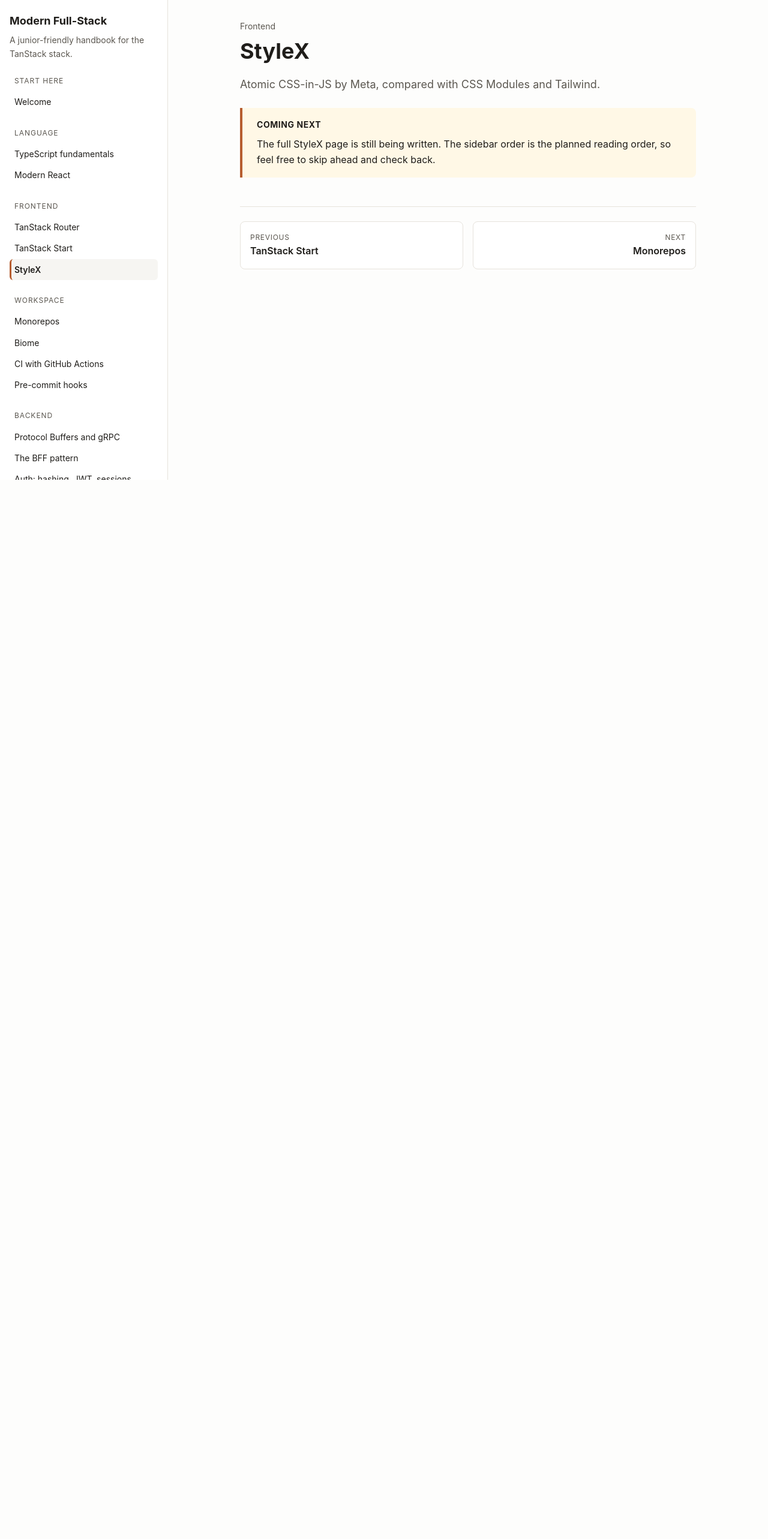
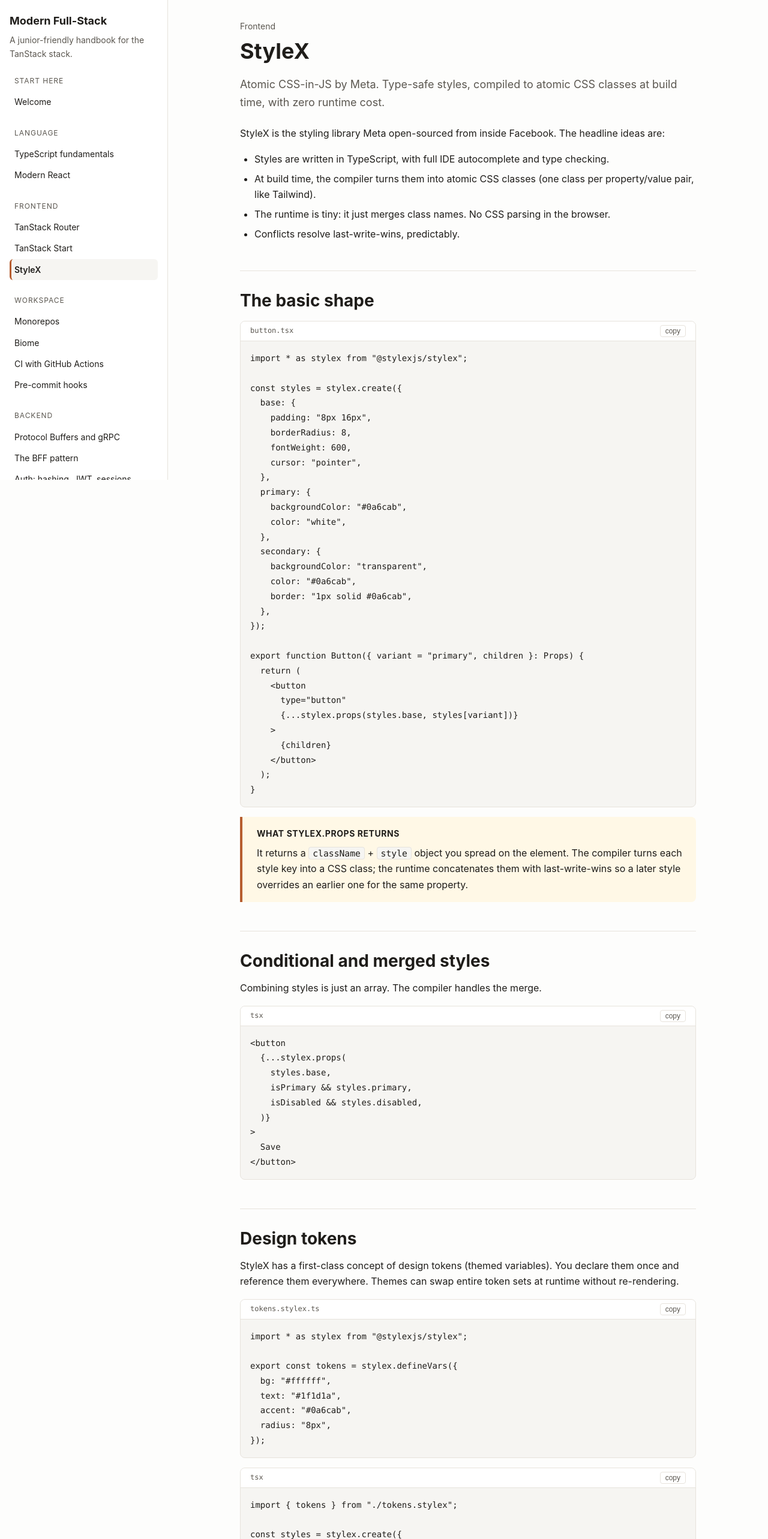
Before and after one commit to edriso/modern-fullstack-by-example, a React (Vite) app: page /stylex in a window 1280 px wide. Shown: the top 2566 px of the page at 60% size. Before the commit the page ends 800 px from the top, so only its background shows below. Built offline with nearby package versions, Linux system fonts and the light colour scheme.

Commit message:
docs: StyleX page

```diff
--- a/src/routes/stylex.tsx
+++ b/src/routes/stylex.tsx
@@ -1,5 +1,7 @@
 import { createFileRoute } from "@tanstack/react-router";
-import { Stub } from "../components/Stub";
+import { Callout } from "../components/Callout";
+import { CodeBlock } from "../components/CodeBlock";
+import { Compare } from "../components/Compare";
 import { TopicLayout } from "../components/TopicLayout";
 
 export const Route = createFileRoute("/stylex")({
@@ -12,9 +14,159 @@
 			slug="/stylex"
 			group="Frontend"
 			title="StyleX"
-			tagline="Atomic CSS-in-JS by Meta, compared with CSS Modules and Tailwind."
+			tagline="Atomic CSS-in-JS by Meta. Type-safe styles, compiled to atomic CSS classes at build time, with zero runtime cost."
 		>
-			<Stub what="StyleX" />
+			<p>
+				StyleX is the styling library Meta open-sourced from inside Facebook. The
+				headline ideas are:
+			</p>
+			<ul>
+				<li>Styles are written in TypeScript, with full IDE autocomplete and type checking.</li>
+				<li>At build time, the compiler turns them into atomic CSS classes (one class per property/value pair, like Tailwind).</li>
+				<li>The runtime is tiny: it just merges class names. No CSS parsing in the browser.</li>
+				<li>Conflicts resolve last-write-wins, predictably.</li>
+			</ul>
+
+			<h2>The basic shape</h2>
+			<CodeBlock lang="tsx" filename="Button.tsx">{`import * as stylex from "@stylexjs/stylex";
+
+const styles = stylex.create({
+  base: {
+    padding: "8px 16px",
+    borderRadius: 8,
+    fontWeight: 600,
+    cursor: "pointer",
+  },
+  primary: {
+    backgroundColor: "#0a6cab",
+    color: "white",
+  },
+  secondary: {
+    backgroundColor: "transparent",
+    color: "#0a6cab",
+    border: "1px solid #0a6cab",
+  },
+});
+
+export function Button({ variant = "primary", children }: Props) {
+  return (
+    <button
+      type="button"
+      {...stylex.props(styles.base, styles[variant])}
+    >
+      {children}
+    </button>
+  );
+}`}</CodeBlock>
+
+			<Callout kind="note" title="What stylex.props returns">
+				<p>
+					It returns a <code>className</code> + <code>style</code> object you spread on
+					the element. The compiler turns each style key into a CSS class; the
+					runtime concatenates them with last-write-wins so a later style overrides
+					an earlier one for the same property.
+				</p>
+			</Callout>
+
+			<h2>Conditional and merged styles</h2>
+			<p>
+				Combining styles is just an array. The compiler handles the merge.
+			</p>
+			<CodeBlock lang="tsx">{`<button
+  {...stylex.props(
+    styles.base,
+    isPrimary && styles.primary,
+    isDisabled && styles.disabled,
+  )}
+>
+  Save
+</button>`}</CodeBlock>
+
+			<h2>Design tokens</h2>
+			<p>
+				StyleX has a first-class concept of design tokens (themed variables). You
+				declare them once and reference them everywhere. Themes can swap entire token
+				sets at runtime without re-rendering.
+			</p>
+			<CodeBlock lang="ts" filename="tokens.stylex.ts">{`import * as stylex from "@stylexjs/stylex";
+
+export const tokens = stylex.defineVars({
+  bg: "#ffffff",
+  text: "#1f1d1a",
+  accent: "#0a6cab",
+  radius: "8px",
+});`}</CodeBlock>
+			<CodeBlock lang="tsx">{`import { tokens } from "./tokens.stylex";
+
+const styles = stylex.create({
+  card: {
+    backgroundColor: tokens.bg,
+    color: tokens.text,
+    borderRadius: tokens.radius,
+  },
+});`}</CodeBlock>
+
+			<h2>How it compares</h2>
+			<Compare
+				left={{
+					title: "Tailwind",
+					body: (
+						<>
+							<p>Strings of utility classes. Fast to type, small for a small app:</p>
+							<CodeBlock lang="tsx">{`<button className="px-4 py-2 rounded-lg bg-blue-600 text-white">
+  Save
+</button>`}</CodeBlock>
+						</>
+					),
+				}}
+				right={{
+					title: "StyleX",
+					body: (
+						<>
+							<p>Typed objects. Refactor-safe, scales to a huge codebase:</p>
+							<CodeBlock lang="tsx">{`<button {...stylex.props(styles.base, styles.primary)}>
+  Save
+</button>`}</CodeBlock>
+						</>
+					),
+				}}
+			/>
+
+			<h2>Trade-offs</h2>
+			<table>
+				<thead><tr><th>StyleX wins</th><th>StyleX struggles</th></tr></thead>
+				<tbody>
+					<tr><td>Type safety on every property</td><td>Smaller community than Tailwind / CSS Modules</td></tr>
+					<tr><td>Atomic CSS deduplicates across files</td><td>More setup (build plugin, plus runtime)</td></tr>
+					<tr><td>No naming collisions</td><td>Editor tooling (autocomplete) is not as polished as Tailwind</td></tr>
+					<tr><td>Themes built in</td><td>Some CSS features need the escape hatch <code>&#123; ":hover": &#123;...&#125; &#125;</code></td></tr>
+				</tbody>
+			</table>
+
+			<h2>Common interview questions</h2>
+			<ul>
+				<li>
+					<strong>What's atomic CSS?</strong> One class per property/value pair (e.g.
+					{" "}
+					<code>.p-4</code> for <code>padding: 16px</code>). The total CSS size grows
+					with the number of unique values, not with the number of components.
+				</li>
+				<li>
+					<strong>Why not just CSS Modules?</strong> CSS Modules are scoped, but
+					still produce one class per component. Atomic CSS deduplicates across
+					files. StyleX also gives you typed style keys.
+				</li>
+				<li>
+					<strong>Is StyleX runtime or build-time?</strong> Mostly build-time. The
+					compiler turns your <code>stylex.create</code> calls into a static atomic
+					CSS file. The runtime just concatenates class names.
+				</li>
+				<li>
+					<strong>How do you handle themes?</strong> <code>defineVars</code> creates
+					CSS custom properties. Swap themes by toggling a class on the root and
+					redefining the vars; no re-render needed.
+				</li>
+			</ul>
 		</TopicLayout>
 	);
 }
```
